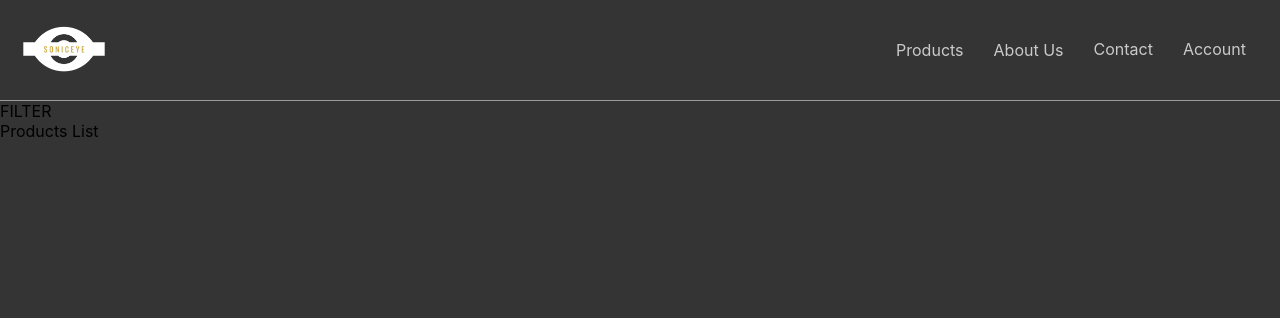
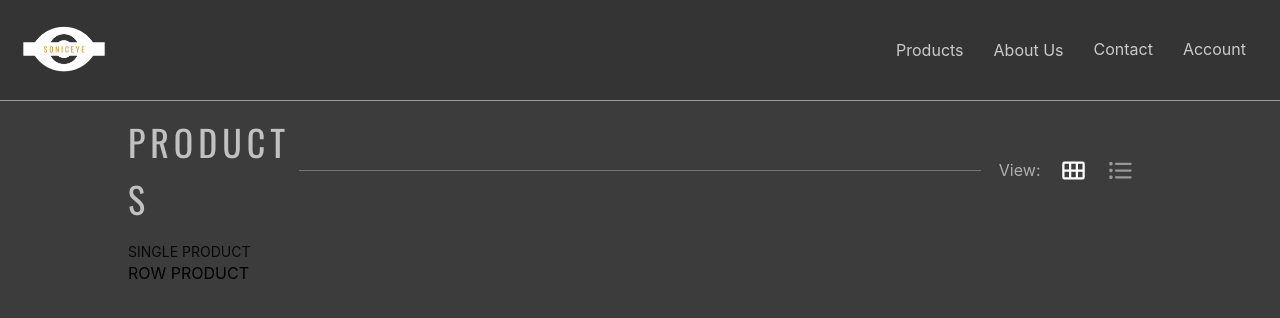
Before and after one commit to ElsonNezaj/soniceye, a React (Create React App) app: page /products in a window 1280 px wide. Shown: the top 318 px of the page. Built offline with nearby package versions, Linux system fonts and the light colour scheme.

Commit message:
created different single items for desktop

```diff
--- a/src/components/Content/index.jsx
+++ b/src/components/Content/index.jsx
@@ -4,7 +4,7 @@ import { Route, Switch } from "react-router-dom";
 
 import Landing from "../Landing/MainContainer";
 import AboutPage from "../AboutPage";
-import Products from "../Products";
+import Products from "../Products/Content";
 
 export default function Content() {
   return (
--- a/src/components/Content/styles.module.scss
+++ b/src/components/Content/styles.module.scss
@@ -1,4 +1,5 @@
 .content {
   height: calc(100vh - 101px);
   overflow-y: auto;
+  background-color: #3c3c3c;
 }
--- /dev/null
+++ b/src/components/Products/Content/index.jsx
@@ -0,0 +1,43 @@
+import React, { useState } from "react";
+import styles from "./styles.module.scss";
+import { ReactComponent as List } from "../../../assets/images/filter/list.svg";
+import { ReactComponent as Row } from "../../../assets/images/filter/row.svg";
+import { Typography } from "antd";
+import SingleProduct from "../SingleProduct";
+
+export default function Products() {
+  const [view, setView] = useState("row");
+  return (
+    <div className={styles.productsContainer}>
+      <div className={styles.productsFilterContainer}>
+        <Typography className={styles.filterMainLabel}>PRODUCTS</Typography>
+        <div className={styles.whiteLine} />
+        <div className={styles.whiteLine} />
+        <div className={styles.filterContainer}>
+          <Typography className={styles.filterText}>View: </Typography>
+          <div
+            onClick={() => setView("row")}
+            className={`
+            ${styles.filterIcon}
+            ${view === "row" && styles.selectedView}
+            `}
+          >
+            <Row />
+          </div>
+          <div
+            onClick={() => setView("list")}
+            className={`
+            ${styles.filterIcon}
+            ${view === "list" && styles.selectedView}
+            `}
+          >
+            <List />
+          </div>
+        </div>
+      </div>
+      <div className={styles.productsList}>
+        <SingleProduct view={view} />
+      </div>
+    </div>
+  );
+}
--- /dev/null
+++ b/src/components/Products/Content/styles.module.scss
@@ -0,0 +1,61 @@
+.productsContainer {
+  width: 80%;
+  margin: 0 auto;
+  display: flex;
+  flex-direction: column;
+  height: 100%;
+}
+
+.productsFilterContainer {
+  height: 20%;
+  display: flex;
+  align-items: center;
+}
+
+.filterMainLabel {
+  font-size: 36px;
+  font-family: var(--main-font-family);
+  letter-spacing: 5px;
+  color: rgba(255, 255, 255, 0.685);
+  width: 25%;
+}
+
+.whiteLine {
+  width: 50%;
+  height: 1px;
+  background-color: rgba(255, 255, 255, 0.296);
+}
+
+.filterContainer {
+  display: flex;
+  align-items: center;
+  justify-content: center;
+  width: 25%;
+  height: 100%;
+  gap: 20px;
+}
+
+.filterText {
+  font-size: 16px;
+  color: rgba(255, 255, 255, 0.597);
+}
+
+.filterIcon {
+  cursor: pointer;
+  display: flex;
+  align-items: center;
+  svg {
+    width: 27px;
+    height: 27px;
+
+    & path {
+      filter: brightness(1) invert(0.6);
+    }
+  }
+}
+
+.selectedView {
+  svg path {
+    filter: brightness(1) invert(1);
+  }
+}
--- /dev/null
+++ b/src/components/Products/SingleProduct/index.jsx
@@ -0,0 +1,20 @@
+import React from "react";
+import styles from "./styles.module.scss";
+import { Typography } from "antd";
+
+export default function SingleProduct({ view }) {
+  return (
+    <div className={styles.productContainer}>
+      <Typography>SINGLE PRODUCT</Typography>
+      {view === "list" ? <ListProduct /> : <RowProduct />}
+    </div>
+  );
+}
+
+function ListProduct() {
+  return <div className={styles.listProduct}>LIST PRODUCT</div>;
+}
+
+function RowProduct() {
+  return <div className={styles.rowProduct}>ROW PRODUCT</div>;
+}
--- a/src/components/Products/index.jsx
+++ /dev/null
@@ -1,11 +0,0 @@
-import React from "react";
-import styles from "./styles.module.scss";
-
-export default function Products() {
-  return (
-    <div className={styles.productsContainer}>
-      <div className={styles.productsFilterContainer}>FILTER</div>
-      <div className={styles.productsList}>Products List</div>
-    </div>
-  );
-}
```
Also changed, not shown: src/assets/images/filter/list.svg (added), src/assets/images/filter/row.svg (added), src/components/Products/SingleProduct/styles.module.scss (added).
